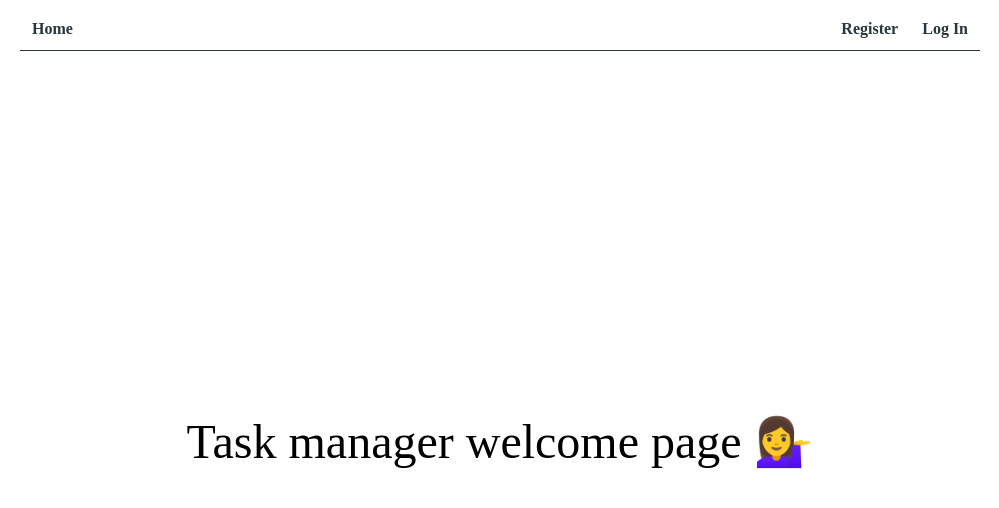
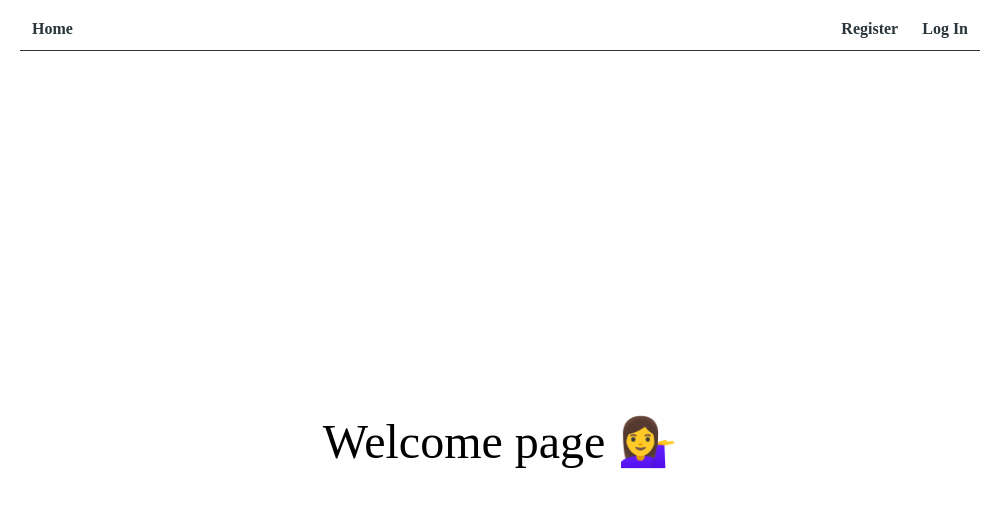
Before and after one commit to Paulina-Maciesowicz/goit-react-hw-08-phonebook2, a React (Create React App) app: page /goit-react-hw-08-phonebook2/register in a window 1280 px wide. Shown: the top 508 px of the page, without its empty margins (140-1139 px from the left). Built offline with nearby package versions, Linux system fonts and the light colour scheme.

Commit message:
update
update

```diff
--- a/src/pages/Home.js
+++ b/src/pages/Home.js
@@ -16,7 +16,7 @@ export default function Home() {
   return (
     <div style={styles.container}>
       <h1 style={styles.title}>
-        Task manager welcome page{' '}
+        Welcome page{' '}
         <span role="img" aria-label="Greeting icon">
           💁‍♀️
         </span>
```
